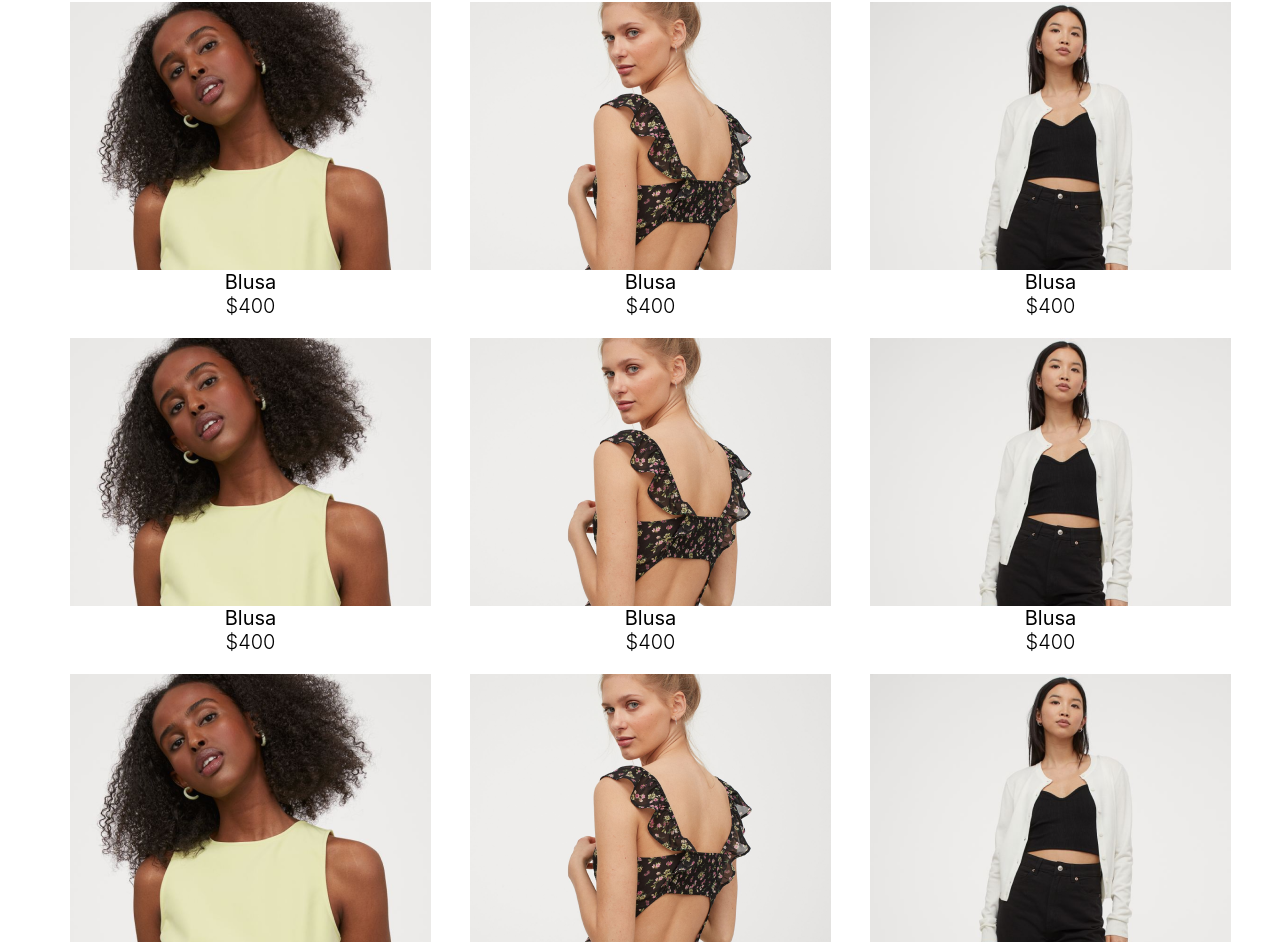
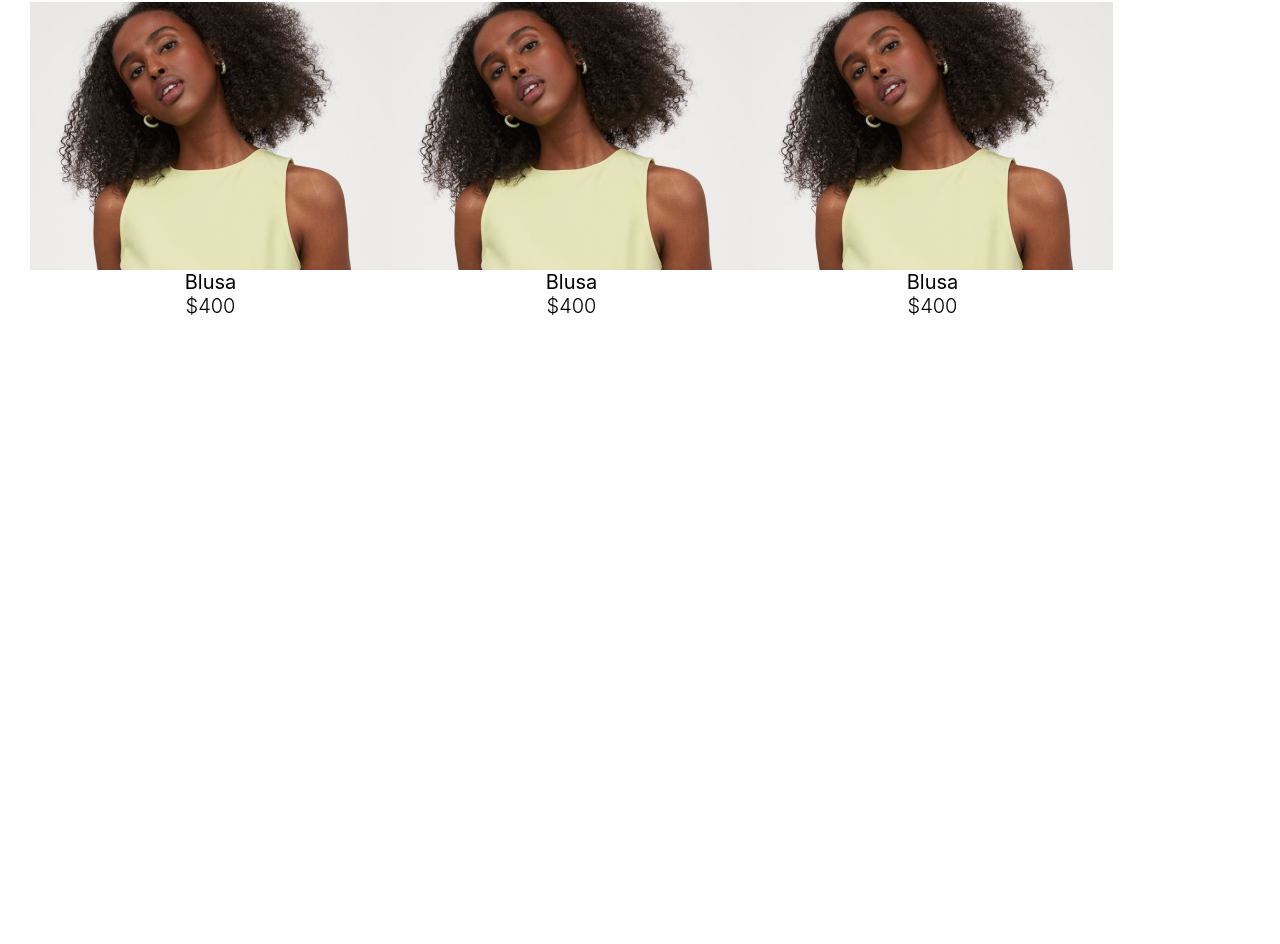
Before and after one commit to KarinaKanoDev/TotalLook, a React (Create React App) app: page /Products in a window 1280 px wide. Shown: the part 135-1079 px from the top of the page. After the commit the page ends 800 px from the top, so only its background shows below. Built offline with nearby package versions, Linux system fonts and the light colour scheme.

Commit message:
Creación de componente ProductContainer

```diff
--- a/src/ComponentView/productPage/Product.css
+++ b/src/ComponentView/productPage/Product.css
@@ -1,5 +1,6 @@
 @import url('https://fonts.googleapis.com/css2?family=Nunito:wght@300;400;600;700;800&display=swap');
 
+/*partde de arriba*/
 .productsTitle{
     display: flex;
     flex-direction: row;
@@ -25,16 +26,25 @@
     border: 1px solid #FF9F1C;
     border-radius: 10px;
 }
+/* productos */
 
-.productCard{
+.productComponents{
     display: flex;
     flex-direction: row;
     margin-left: 30px;
+    margin-right: 20px;
     width: 370px;
     height: auto;
+    justify-content: space-between;
 
 }
+.productsElementContainer{
+    display: flex;
+    flex-direction: row;
+    flex-flow: wrap;
+    justify-content: center;
 
+}
 .productImg{
     display: flex;
     flex-direction: column;
@@ -61,11 +71,3 @@
     font-size: 20px;
     font-weight: 300;
 }
-
-.productsElementContainer{
-    display: flex;
-    flex-direction: row;
-    flex-flow: wrap;
-    justify-content: center;
-
-}
--- a/src/ComponentView/productPage/Product.jsx
+++ b/src/ComponentView/productPage/Product.jsx
@@ -2,6 +2,8 @@ import React from 'react';
 
 import {Footer} from '../generalComponents/Footer'
 import {Header} from '../generalComponents/Header'
+import { ProductContainer } from './ProductContainer';
+
 
 // import { Icon, InlineIcon } from '@iconify/react';
 // import searchIcon from '@iconify-icons/fa-solid/search';
@@ -17,77 +19,11 @@ export const Product = ({product}) => {
                 <p> Productos </p>
                 <input type='text' className='searchBar' placeholder='buscar'></input>
             </div>
-        <div className='productsElementContainer'>
-            <div className='productCard'>
-            <div className='productsElementImage'>
-                <img className='productImg' src='./sampleImage/ropamujermodelo1.png' alt='ropa'/>
-                <div className='productsElementName'>Blusa </div>
-                <div className='productsElementPrice'> $400 </div>
+            <div className='productComponents'>
+            <ProductContainer/>
+            <ProductContainer/>
+            <ProductContainer/>
             </div>
-            </div>
-
-            <div className='productCard'>
-            <div className='productsElementImage'>
-                <img className='productImg' src='./sampleImage/ropamujermodelo2.png' alt='ropa'/>
-                <div className='productsElementName'>Blusa </div>
-                <div className='productsElementPrice'> $400 </div>
-            </div>
-            </div>
-
-            <div className='productCard'>
-            <div className='productsElementImage'>
-                <img className='productImg' src='./sampleImage/ropamujermodelo3.png' alt='ropa'/>
-                <div className='productsElementName'>Blusa </div>
-                <div className='productsElementPrice'> $400 </div>
-            </div>
-            </div>
-            <div className='productCard'>
-            <div className='productsElementImage'>
-                <img className='productImg' src='./sampleImage/ropamujermodelo1.png' alt='ropa'/>
-                <div className='productsElementName'>Blusa </div>
-                <div className='productsElementPrice'> $400 </div>
-            </div>
-            </div>
-
-            <div className='productCard'>
-            <div className='productsElementImage'>
-                <img className='productImg' src='./sampleImage/ropamujermodelo2.png' alt='ropa'/>
-                <div className='productsElementName'>Blusa </div>
-                <div className='productsElementPrice'> $400 </div>
-            </div>
-            </div>
-
-            <div className='productCard'>
-            <div className='productsElementImage'>
-                <img className='productImg' src='./sampleImage/ropamujermodelo3.png' alt='ropa'/>
-                <div className='productsElementName'>Blusa </div>
-                <div className='productsElementPrice'> $400 </div>
-            </div>
-            </div>
-            <div className='productCard'>
-            <div className='productsElementImage'>
-                <img className='productImg' src='./sampleImage/ropamujermodelo1.png' alt='ropa'/>
-                <div className='productsElementName'>Blusa </div>
-                <div className='productsElementPrice'> $400 </div>
-            </div>
-            </div>
-
-            <div className='productCard'>
-            <div className='productsElementImage'>
-                <img className='productImg' src='./sampleImage/ropamujermodelo2.png' alt='ropa'/>
-                <div className='productsElementName'>Blusa </div>
-                <div className='productsElementPrice'> $400 </div>
-            </div>
-            </div>
-
-            <div className='productCard'>
-            <div className='productsElementImage'>
-                <img className='productImg' src='./sampleImage/ropamujermodelo3.png' alt='ropa'/>
-                <div className='productsElementName'>Blusa </div>
-                <div className='productsElementPrice'> $400 </div>
-            </div>
-            </div>
-        </div>
             <Footer />
 
         </div>
--- /dev/null
+++ b/src/ComponentView/productPage/ProductContainer.jsx
@@ -0,0 +1,19 @@
+import React from 'react';
+
+export const ProductContainer = () =>  {
+
+    return(
+        <div className='productsContainer'>
+            <div className='productsElementContainer'>
+            {/* <div className='productCard'> */}
+            <div className='productsElementImage'>
+                <img className='productImg' src='./sampleImage/ropamujermodelo1.png' alt='ropa'/>
+                <div className='productsElementName'>Blusa </div>
+                <div className='productsElementPrice'> $400 </div>
+            </div>
+            {/* </div> */}
+            </div>
+        </div>
+
+)
+}
```
